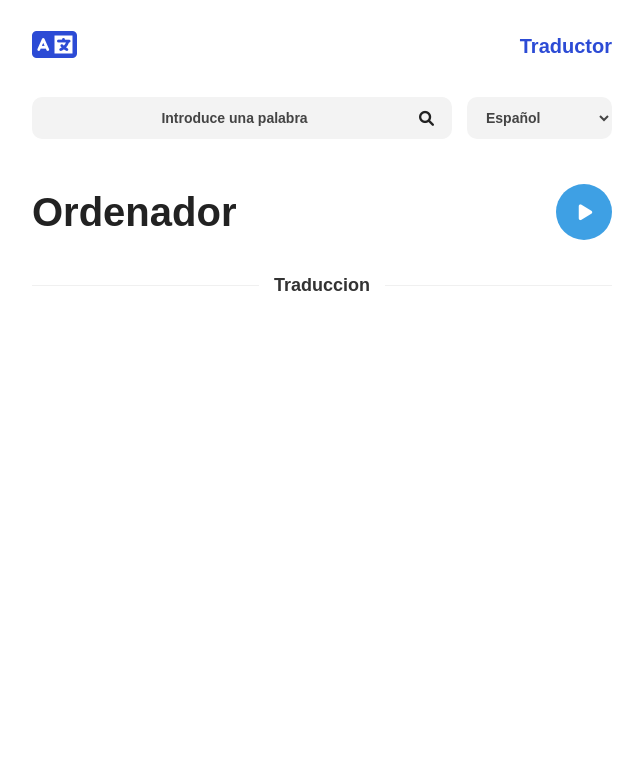
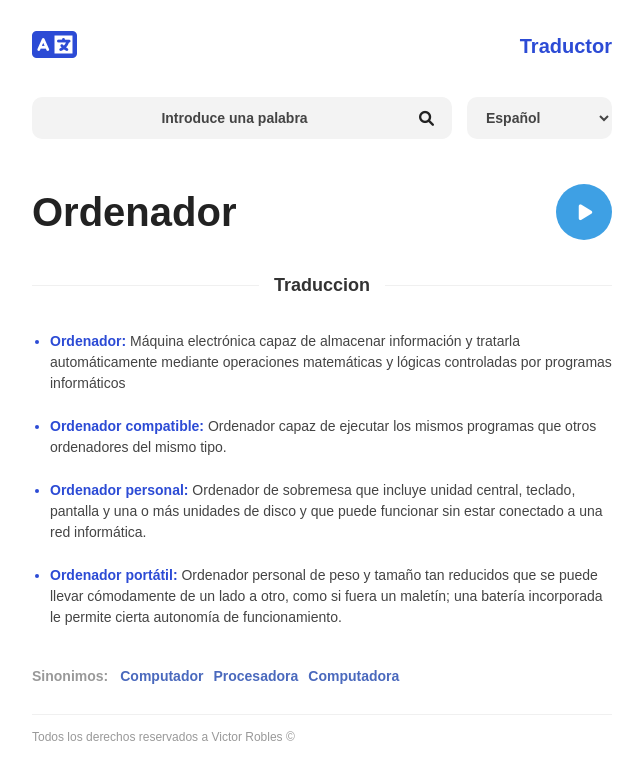
Before and after one commit to simbananayely12-alt/proyecto-traductor-Cevallos-Simbana, a plain HTML site: page index.html in a window 1280 px wide. Shown: the whole page, without its empty margins (318-961 px from the left). Drawn offline with Linux system fonts and the light colour scheme.

Commit message:
Parte 4: agrega definiciones, sinonimos y pie de pagina

```diff
--- a/index.html
+++ b/index.html
@@ -50,7 +50,36 @@
             </div>
 
             <!-- PARTE 4: Definiciones y Sinónimos (Persona 2) -->
+            <section class="definiciones">
+                <ul class="definiciones__lista">
+                    <li class="definiciones__elemento">
+                        <strong class="definiciones__termino">Ordenador:</strong> Máquina electrónica capaz de almacenar información y tratarla automáticamente mediante operaciones matemáticas y lógicas controladas por programas informáticos
+                    </li>
+                    <li class="definiciones__elemento">
+                        <strong class="definiciones__termino">Ordenador compatible:</strong> Ordenador capaz de ejecutar los mismos programas que otros ordenadores del mismo tipo.
+                    </li>
+                    <li class="definiciones__elemento">
+                        <strong class="definiciones__termino">Ordenador personal:</strong> Ordenador de sobremesa que incluye unidad central, teclado, pantalla y una o más unidades de disco y que puede funcionar sin estar conectado a una red informática.
+                    </li>
+                    <li class="definiciones__elemento">
+                        <strong class="definiciones__termino">Ordenador portátil:</strong> Ordenador personal de peso y tamaño tan reducidos que se puede llevar cómodamente de un lado a otro, como si fuera un maletín; una batería incorporada le permite cierta autonomía de funcionamiento.
+                    </li>
+                </ul>
+            </section>
+
+            <section class="sinonimos">
+                <span class="sinonimos__etiqueta">Sinonimos:</span>
+                <div class="sinonimos__lista">
+                    <a href="#" class="sinonimos__enlace">Computador</a>
+                    <a href="#" class="sinonimos__enlace">Procesadora</a>
+                    <a href="#" class="sinonimos__enlace">Computadora</a>
+                </div>
+            </section>
         </main>
+
+        <footer class="pie">
+            <p class="pie__texto">Todos los derechos reservados a Victor Robles &copy;</p>
+        </footer>
     </div>
 
 </body>
--- a/styles.css
+++ b/styles.css
@@ -141,3 +141,67 @@ body {
     font-weight: bold;
     color: #333333;
 }
+
+/* Parte 4: Definiciones, sinonimos y pie de pagina */
+.definiciones {
+    margin-bottom: 40px;
+}
+
+.definiciones__lista {
+    list-style-type: disc;
+    padding-left: 18px;
+}
+
+.definiciones__elemento {
+    margin-bottom: 22px;
+    font-size: 14px;
+    line-height: 1.5;
+    color: #444444;
+}
+
+.definiciones__elemento::marker {
+    color: #2c4bd5;
+}
+
+.definiciones__termino {
+    color: #2c4bd5;
+    font-weight: bold;
+}
+
+.sinonimos {
+    display: flex;
+    align-items: center;
+    gap: 12px;
+    margin-bottom: 30px;
+    font-size: 14px;
+}
+
+.sinonimos__etiqueta {
+    color: #999999;
+    font-weight: bold;
+}
+
+.sinonimos__lista {
+    display: flex;
+    gap: 10px;
+}
+
+.sinonimos__enlace {
+    color: #4a69bd;
+    font-weight: bold;
+    text-decoration: none;
+}
+
+.sinonimos__enlace:hover {
+    text-decoration: underline;
+}
+
+.pie {
+    border-top: 1px solid #f0f0f0;
+    padding-top: 15px;
+}
+
+.pie__texto {
+    font-size: 12px;
+    color: #999999;
+}
```
